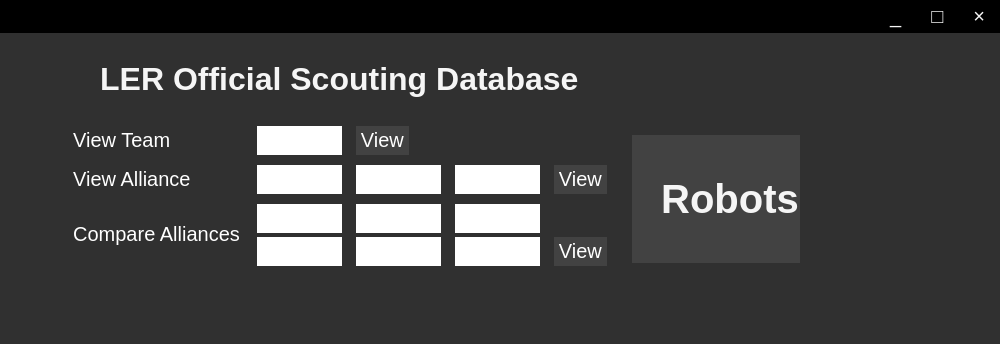
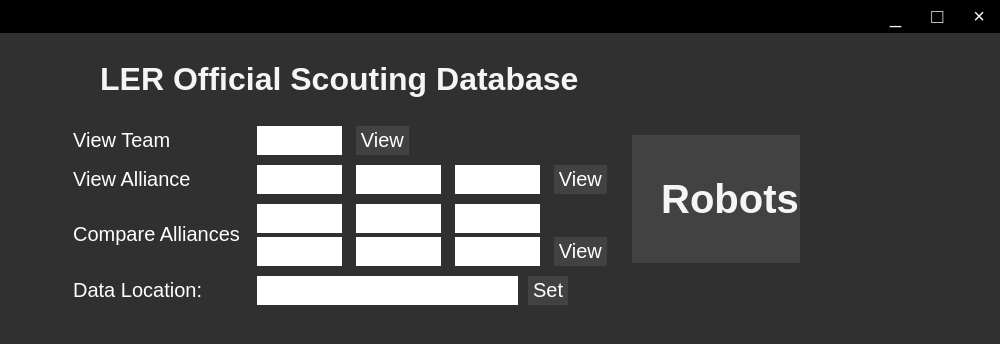
Before and after one commit to Aree-Vanier/Scouting-Reader, an Electron app: page index.html in a window 1000 px wide. Drawn offline with Linux system fonts and the light colour scheme; no server answers.

Commit message:
Added frontend code for data location input

```diff
--- a/index.html
+++ b/index.html
@@ -44,6 +44,10 @@
 	}
 
 	ipcRenderer.send("get-teams");
+
+	function setLocation(){
+		ipcRender.send("set-location", document.getElementById("location").value);
+	}
 
   </script>
 
@@ -137,6 +141,14 @@
         </table>
       </td>
     </tr>
+      <tr>
+        <td>Data Location:</td>
+        <td>
+          <table><tr><td>
+          <input type="text" id="location" style="width:75%"><button onclick="setLocation()">Set</button>
+          </td></tr></table>
+        </td>
+      </tr>
   </table>
   </div>
   <div class="robotList right">
@@ -144,6 +156,8 @@
     <table id="table">
     </table>
   </section>
+  </div>
+
 </body>
 
 
```
